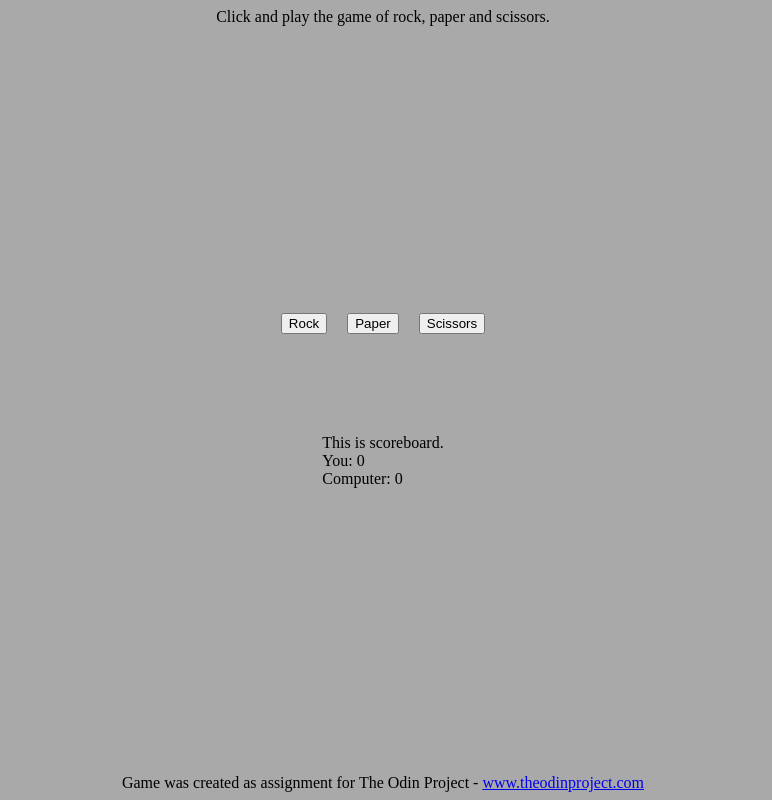
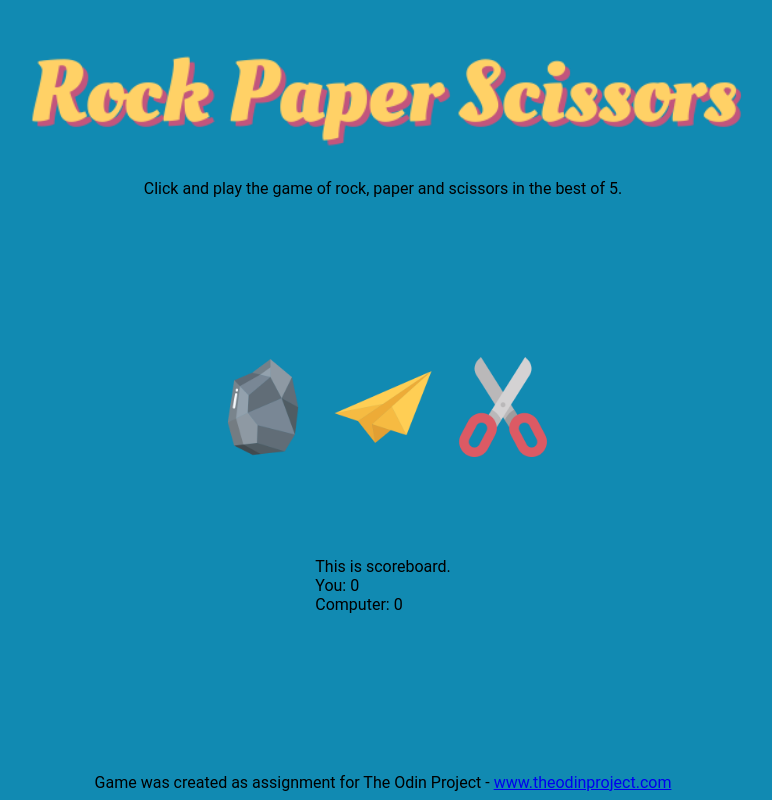
Before and after one commit to micsiw/rock-paper-scissors, a plain HTML site: page index.html in a window 1280 px wide. Shown: the whole page, without its empty margins (257-1029 px from the left). Drawn offline with Linux system fonts and the light colour scheme.

Commit message:
added some images with polishing of css

```diff
--- a/index.html
+++ b/index.html
@@ -9,13 +9,14 @@
 </head>
 <body>
 
-<div id="welcome-message">Click and play the game of rock, paper and scissors.</div>
+<img class="logo" src="images/logo.png" alt="Logo of the game rock, papers and scissors">
+<div id="welcome-message">Click and play the game of rock, paper and scissors in the best of 5.</div>
 
 <div class="content">
     <div class="game-controls">
-        <button id="btn-rock">Rock</button>
-        <button id="btn-paper">Paper</button>
-        <button id="btn-scissors">Scissors</button>
+        <input type="image" src="images/stone.png" id="btn-rock">
+        <input type="image" src="images/paper-airplane.png" id="btn-paper">
+        <input type="image" src="images/scissors.png" id="btn-scissors">
     </div>
 
 
--- a/style.css
+++ b/style.css
@@ -1,9 +1,19 @@
 body {
-    background-color: darkgrey;
+    background-color: #118ab2;
     display: flex;
     min-height: 98vh;
     flex-direction: column;
+    font-family: "Roboto", sans-serif;
 }
+
+.logo {
+    height: auto;
+    width: 60%;
+    display: block;
+    margin-left: auto;
+    margin-right: auto;
+}
+
 
 .content {
     flex: 1;
@@ -31,3 +41,13 @@ body {
     gap: 20px;
     padding-bottom: 100px;
 }
+
+.game-controls > input {
+    width: 100px;
+    height: 100px;
+    transition: transform .2s;
+}
+
+.game-controls > input:hover {
+    transform: scale(1.2);
+}
```
Also changed, not shown: images/logo.png (added), images/paper-airplane.png (added), images/scissors.png (added), images/stone.png (added).
